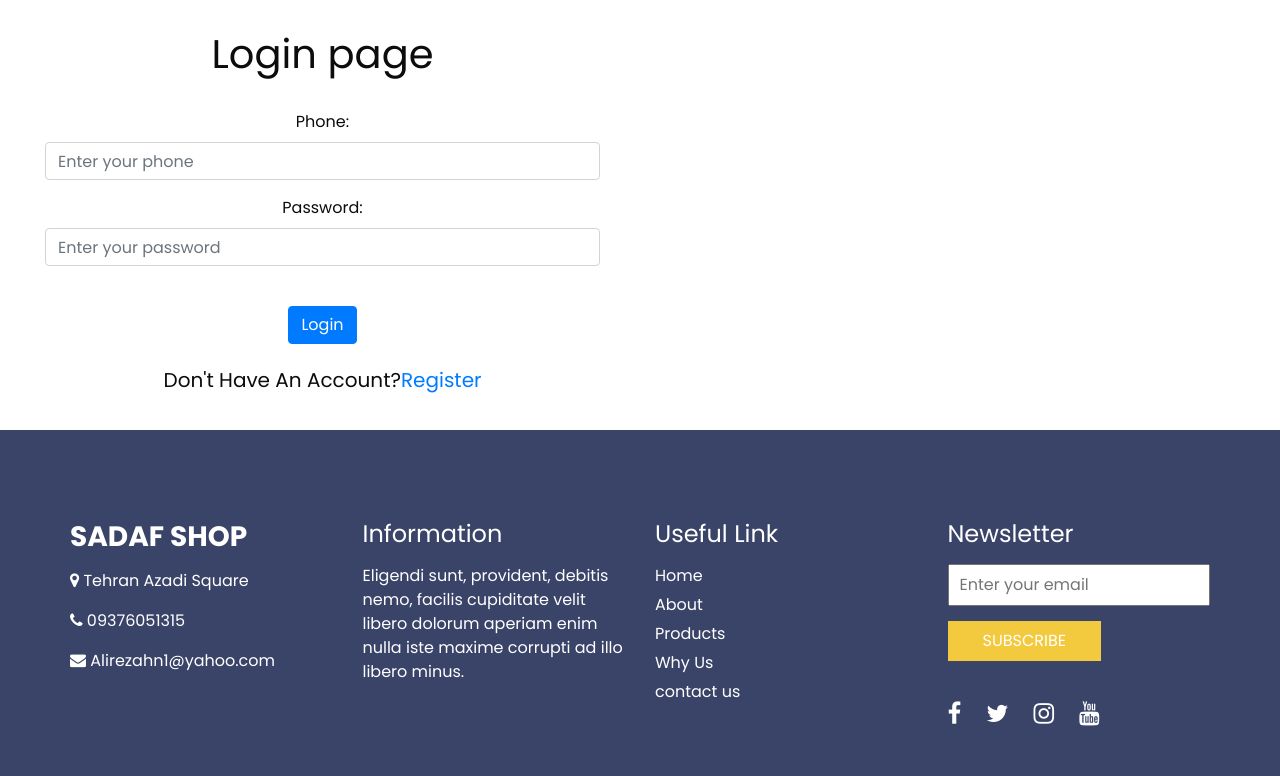
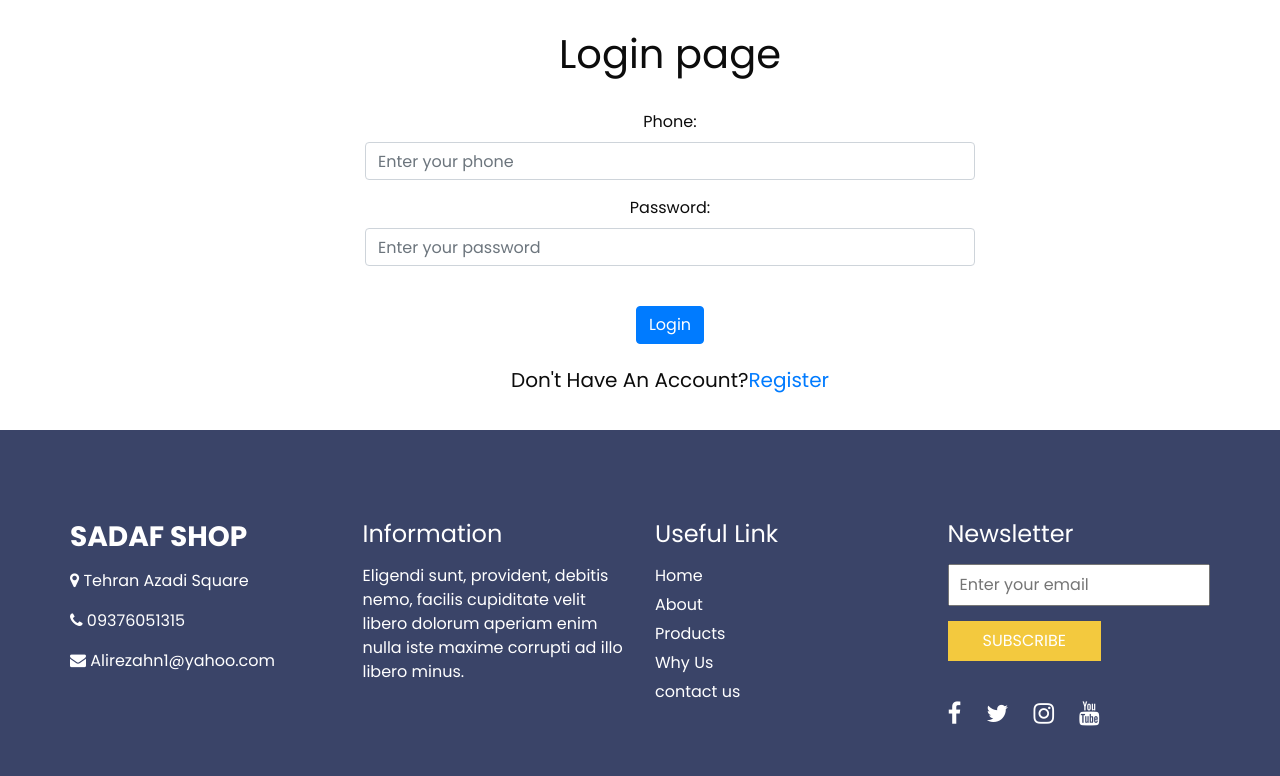
Before and after one commit to Alirezahn1/Ecommerce, a Django app: page /login/ in a window 1280 px wide. Shown: the part 134-910 px from the top of the page. Run offline with Django 4.2, Linux system fonts and the light colour scheme; some libraries are stand-ins or nearby versions.

Commit message:
fix login html

```diff
--- a/templates/customer/login.html
+++ b/templates/customer/login.html
@@ -10,9 +10,9 @@
            {% endfor %}
        {% endfor %}
     {% endif %}
-    <div class="container" style="margin: 30px;text-align: center">
-    <div class="row">
-    <div class="col-lg-6 col-sm-4 col-md-6">
+    <div class="container-fluid" style="margin: 30px;text-align: center">
+    <div class="row justify-content-center">
+    <div class="col-lg-6 col-sm-4 col-md-6" style="float: none; margin: 0 auto;">
         <div class="form-group-lg">
     <h1 >Login page</h1> <br>
     <form action="" method="post" enctype="multipart/form-data">
```
